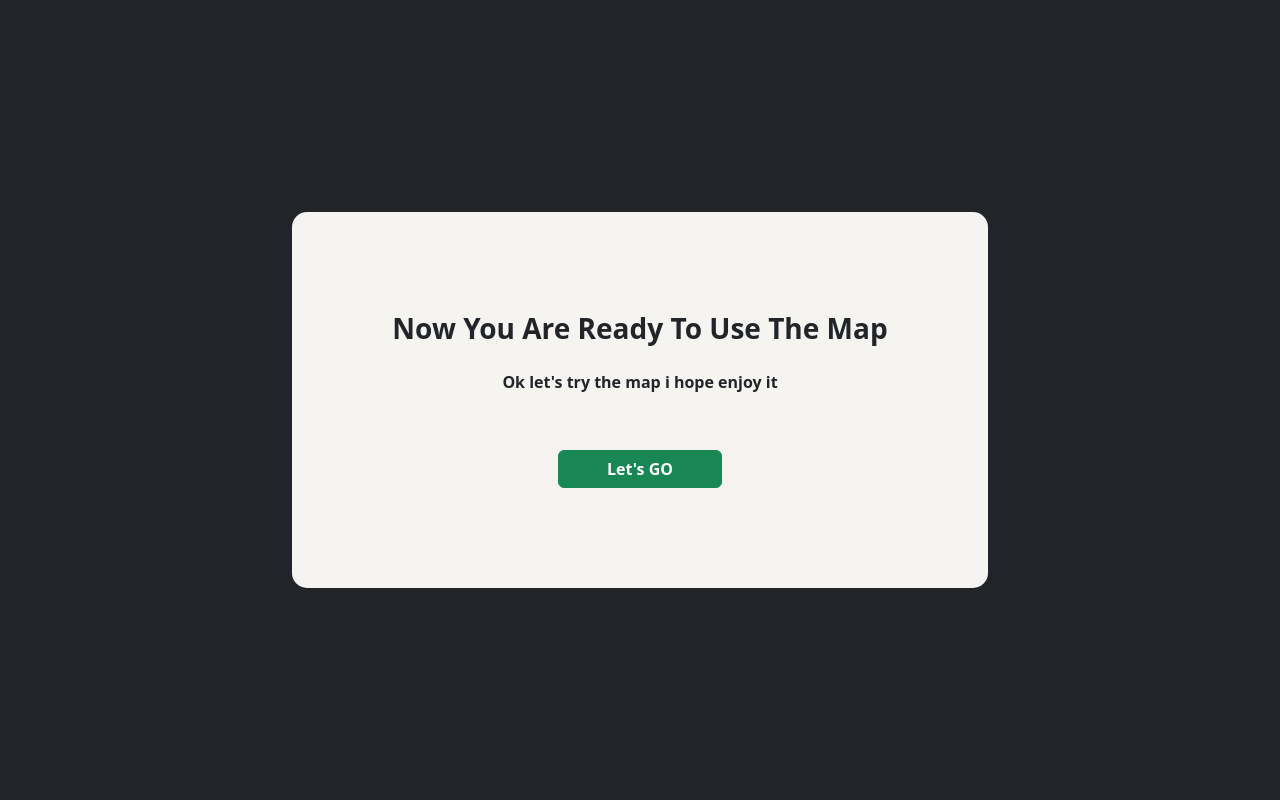
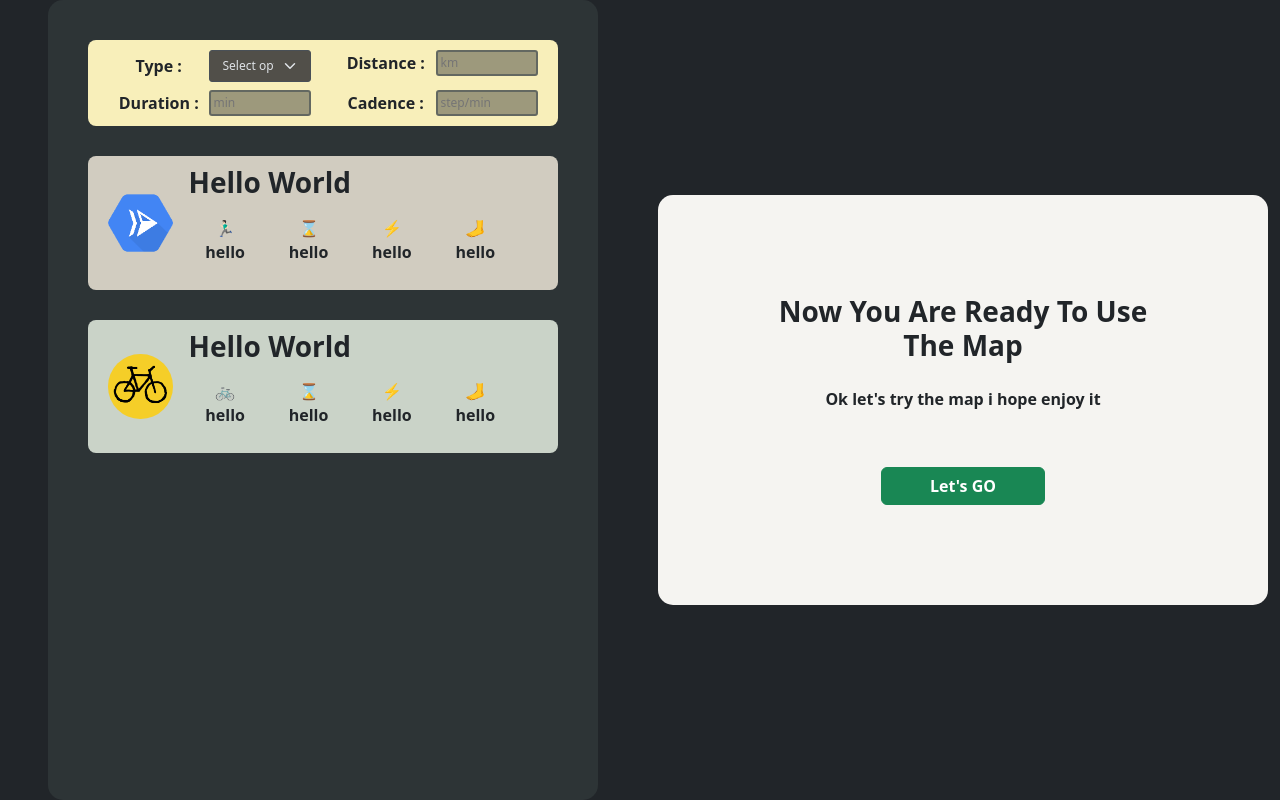
Before and after one commit to MRAdibi/Map, a plain HTML site: page index.html in a window 1280 px wide. Drawn offline with nearby package versions, Linux system fonts and the light colour scheme.

Commit message:
add location-add section to the UI

```diff
--- a/Css/style.css
+++ b/Css/style.css
@@ -88,3 +88,36 @@ p {
     top: 0;
     z-index: 0;
 }
+
+
+/* add location section */
+.add-location {
+    background-color: #F8EFBA;
+    padding: 10px 20px 10px 20px;
+    border-radius: 8px;
+    margin-bottom: 30px;
+}
+
+.location-selection select {
+    width: 100%;
+    font-size: 12px;
+    border-radius: 3px;
+    background-color: #2c2c30d0;
+    transition: all 0.3s;
+}
+
+.location-selection input {
+    background-color: #2125296c;
+    color: white;
+    font-size: 12px;
+    border: 2px solid #2c3a4783;
+    border-radius: 3px;
+    padding: 2px;
+    transition: all 0.3s;
+}
+
+
+.location-selection input:focus {
+    background-color: #CAD3C8;
+    color: #2C3A47;
+}
--- a/Js/script.js
+++ b/Js/script.js
@@ -35,7 +35,10 @@ const startApp = function () {
                     }).setContent("Hello World"))
                     .openPopup();
             })
-        }, function () { })
+        },
+            function () {
+                alert("can't find you location")
+            })
     }
 }
 ///////////////// end call API /////////////////
--- a/index.html
+++ b/index.html
@@ -22,10 +22,45 @@
 
 
     <!-- this section is for the list of the locations -->
-    <div class="locations hidden">
-        <div></div>
+    <div class="locations">
         <div class="d-flex justify-content-start mx-5">
             <div class="location-list overflow-auto">
+                <!-- in this section we can add location -->
+                <div class="add-location location-selection">
+                    <div class="row">
+                        <div class="col-6">
+                            <div class="d-flex justify-content-around">
+                                <p class="m-auto">Type :</p>
+                                <select class="form-select w-50" aria-label="Default select example">
+                                    <option selected>Select option</option>
+                                    <option value="1">Running</option>
+                                    <option value="2">cycling</option>
+                                </select>
+                            </div>
+                        </div>
+                        <div class="col-6">
+                            <div class="d-flex justify-content-around">
+                                <p class="m-auto">Distance :</p>
+                                <input class="w-50" type="text" placeholder="km">
+                            </div>
+                        </div>
+                    </div>
+                    <div class="row mt-2">
+                        <div class="col-6">
+                            <div class="d-flex justify-content-around">
+                                <p class="m-auto">Duration :</p>
+                                <input class="w-50" type="text" placeholder="min">
+                            </div>
+                        </div>
+                        <div class="col-6">
+                            <div class="d-flex justify-content-around">
+                                <p class="m-auto">Cadence :</p>
+                                <input class="w-50" type="text" placeholder="step/min">
+                            </div>
+                        </div>
+                    </div>
+                </div>
+                <!-- add location end -->
                 <div class="d-flex flex-column location-list-content run-color text-center">
                     <div class="d-flex justify-content-around">
                         <img src="Img/Run.png" alt="">
@@ -57,7 +92,6 @@
             </div>
         </div>
     </div>
-
     <!-- this is a section for the information boxes -->
     <div class="container">
         <div id="1" class="hidden-add-remove hidden tutorial">
@@ -84,7 +118,8 @@
                         <p class="my-2">You can use the arrow keys to move on the map (⬆) Up (➡) right (⬇) down (⬅) left
                         </p>
                         <div class="d-flex justify-content-around">
-                            <button class="btn btn-warning skip-tutorial fw-semibold mt-5 px-3">I don't need tutorial</button>
+                            <button class="btn btn-warning skip-tutorial fw-semibold mt-5 px-3">I don't need
+                                tutorial</button>
                             <button class="btn btn-success next-tutorial fw-semibold mt-5 px-5">Next</button>
                         </div>
                     </div>
```
